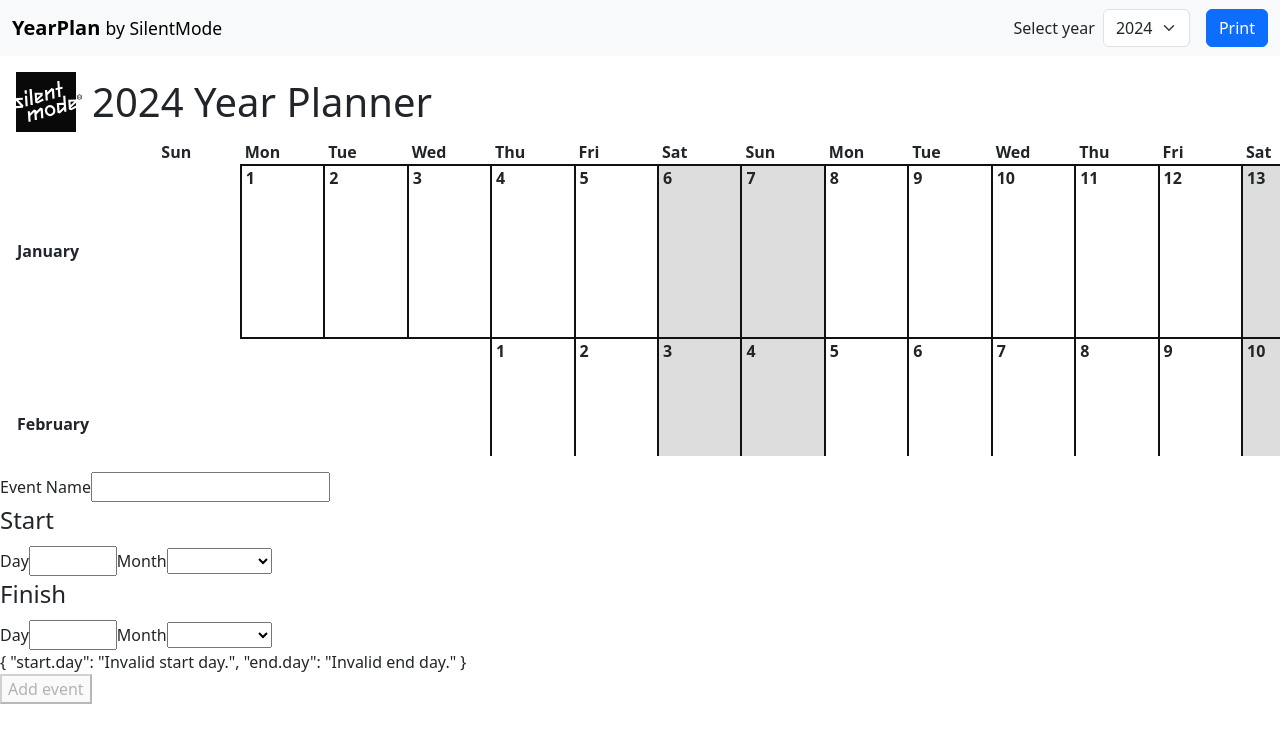
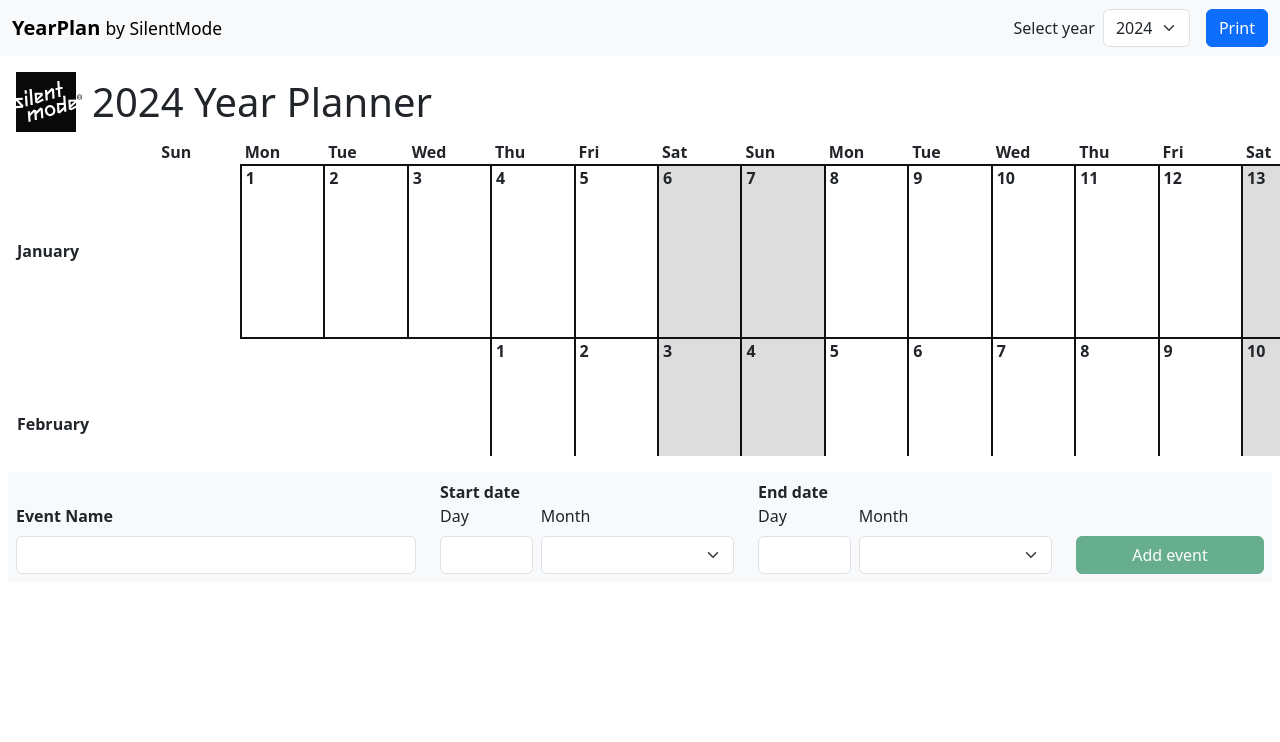
Before and after one commit to legendarydrew/yearplan, an Angular app: page / in a window 1280 px wide. Shown: the top 742 px of the page. Built offline with nearby package versions, Linux system fonts and the light colour scheme.

Commit message:
feat: appearance of the add event form.

```diff
--- a/src/app/components/events-editor/events-editor.component.html
+++ b/src/app/components/events-editor/events-editor.component.html
@@ -6,43 +6,57 @@
   }
 </ul>
 
-<form [formGroup]="form" (ngSubmit)="addHandler()">
-  <label for="eventName">Event Name</label>
-  <input id="eventName" type="text" formControlName="name">
+<div class="m-2 p-2 bg-light">
+  <form class="row align-items-end" [formGroup]="form" (ngSubmit)="addHandler()">
 
-  <fieldset formGroupName="start">
-    <legend>Start</legend>
+    <div class="col-4">
+      <label class="form-label fw-bold" for="eventName">Event Name</label>
+      <input class="form-control" id="eventName" type="text" formControlName="name">
+    </div>
 
-    <label for="eventDayStart">Day</label>
-    <input id="eventDayStart" type="number" min="1" max="31" formControlName="day">
+    <div class="col-3" formGroupName="start">
 
-    <label for="eventMonthStart">Month</label>
-    <select id="eventMonthStart" formControlName="month">
+      <b>Start date</b>
+      <div class="row g-2">
+        <div class="col-4">
+          <label class="form-label" for="eventDayStart">Day</label>
+          <input class="form-control" id="eventDayStart" type="number" min="1" max="31" formControlName="day">
+        </div>
+
+        <div class="col-8">
+          <label class="form-label" for="eventMonthStart">Month</label>
+          <select class="form-select" id="eventMonthStart" formControlName="month">
             @for (month of months; track $index) {
               <option [ngValue]="$index">{{ month }}</option>
             }
           </select>
+        </div>
+      </div>
 
-  </fieldset>
 
-  <fieldset formGroupName="end">
-    <legend>Finish</legend>
+    </div>
 
-    <label for="eventDayFinish">Day</label>
-    <input id="eventDayFinish" type="number" min="1" max="31" formControlName="day">
+    <div class="col-3" formGroupName="end">
+      <b>End date</b>
 
-    <label for="eventMonthFinish">Month</label>
-    <select id="eventMonthFinish" formControlName="month">
+      <div class="row g-2">
+        <div class="col-4">
+          <label class="form-label" for="eventDayFinish">Day</label>
+          <input class="form-control" id="eventDayFinish" type="number" min="1" max="31" formControlName="day">
+        </div>
+        <div class="col-8">
+          <label class="form-label" for="eventMonthFinish">Month</label>
+          <select class="form-select" id="eventMonthFinish" formControlName="month">
             @for (month of months; track $index) {
               <option [ngValue]="$index">{{ month }}</option>
             }
           </select>
+        </div>
+      </div>
+    </div>
 
-  </fieldset>
-
-  @if (form.invalid) {
-    <div>{{ form.errors | json }}</div>
-  }
-
-  <button type="submit" [disabled]="form.invalid">Add event</button>
+    <div class="col-2 d-grid">
+      <button class="btn btn-success" type="submit" [disabled]="form.invalid">Add event</button>
+    </div>
   </form>
+</div>
```
Lines whose indentation alone changed are shown as unchanged.
